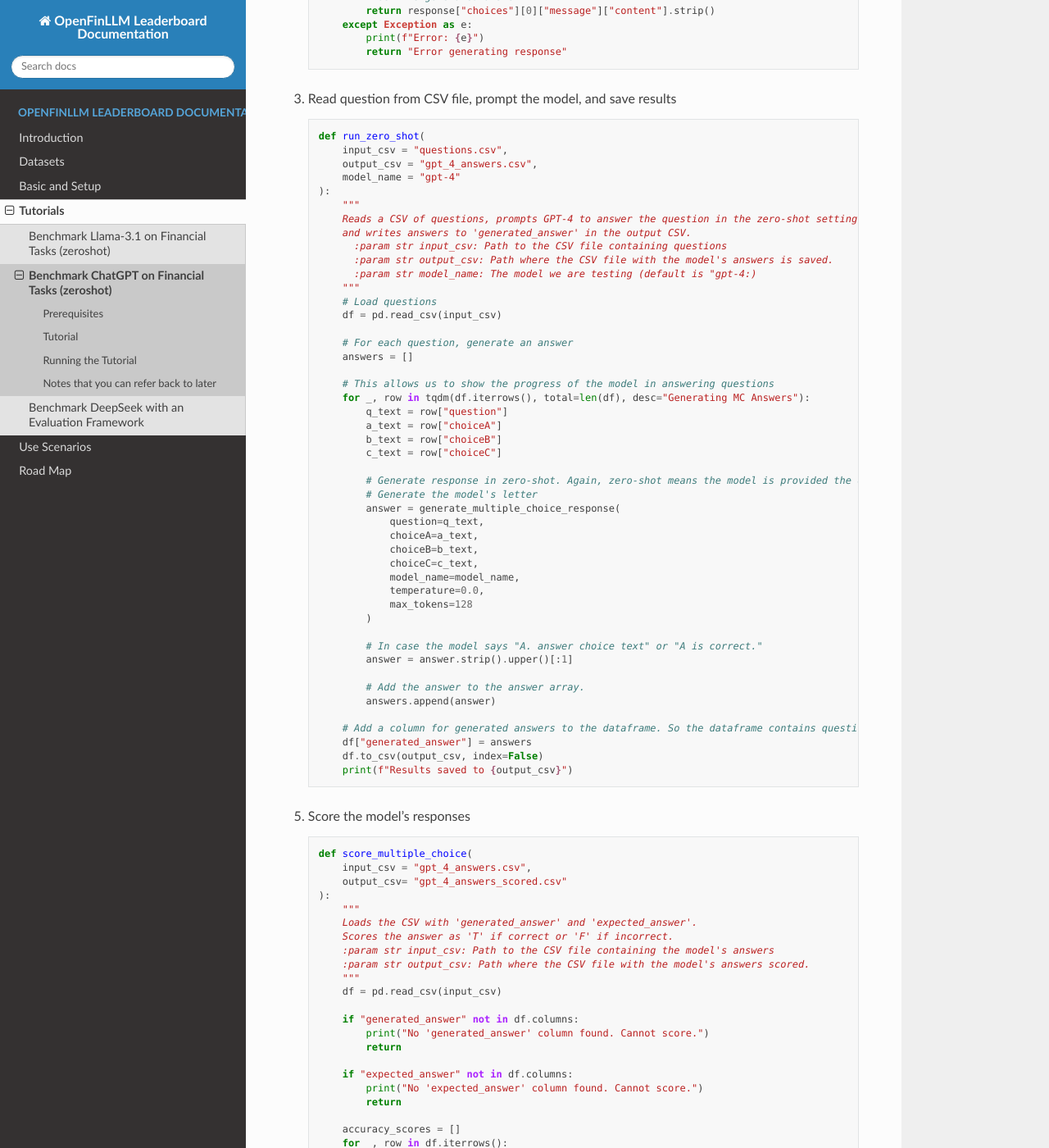
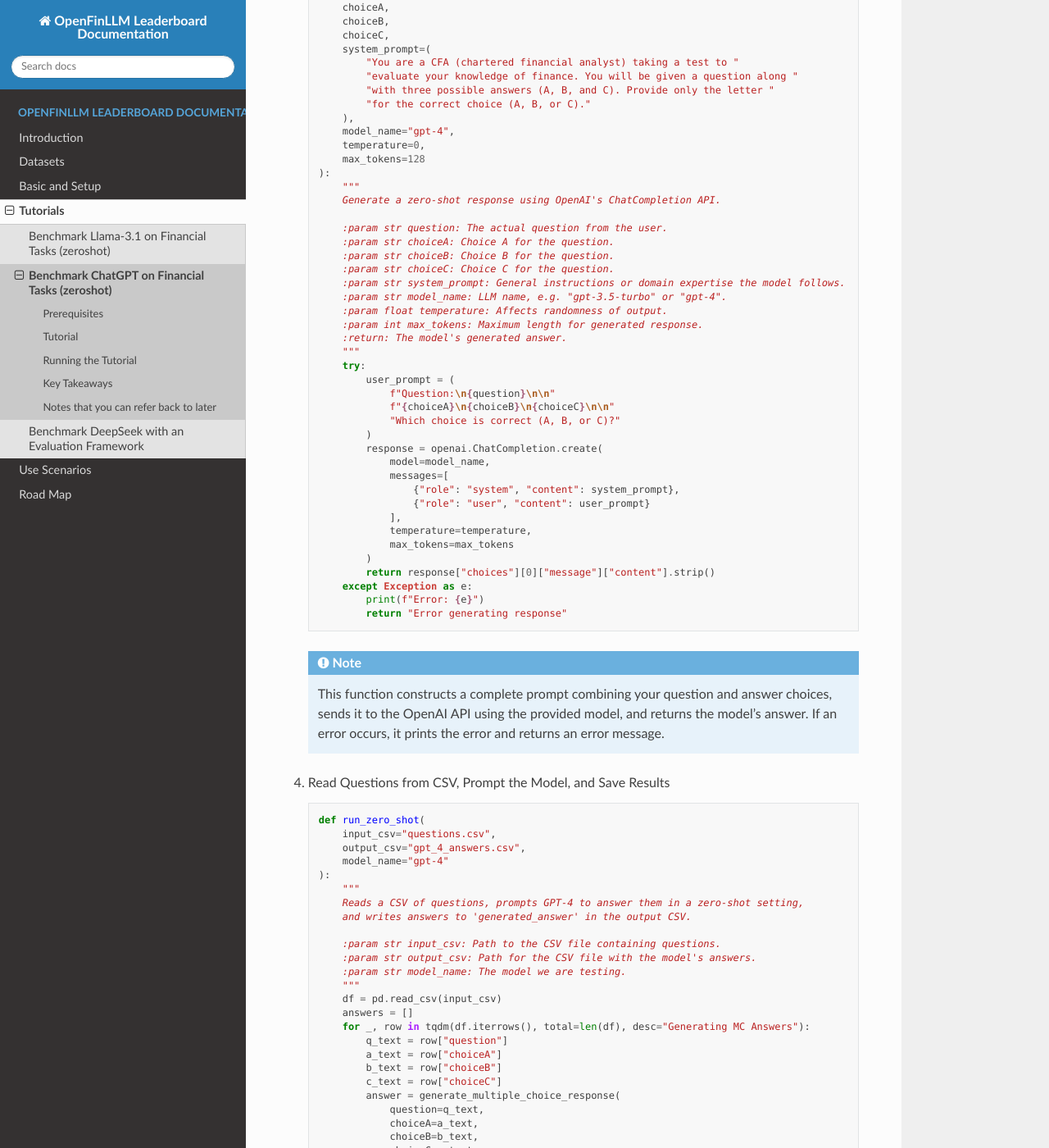
Before and after one commit to minnahuang11/FinLLM-Leaderboard, a Sphinx documentation site: the page built from docs/source/tutorials/benchmark_zeroshot_api_guide.rst, in a window 1280 px wide and 1400 px high, scrolled down 2239 px. Shown: the whole window at 82% size. Built offline with Sphinx 7.4.7 and the Read the Docs theme 3.1.0, drawn with Linux system fonts in a browser that asks for light colours; some of the changed text lies outside the part shown.

Commit message:
updated chatgpt zeroshot tutorial

```diff
--- a/docs/source/tutorials/benchmark_zeroshot_api_guide.rst
+++ b/docs/source/tutorials/benchmark_zeroshot_api_guide.rst
@@ -12,8 +15,6 @@
 
 Prerequisites
 -------------
-
-
 1. **config.json** containing your keys. For this tutorial, only ``openai_api_key`` is actually used, but you can also store other keys for future expansions:
 
    .. code-block:: json
@@ -24,9 +25,10 @@
          "together_ai_api_key": "ignored_for_this_tutorial"
        }
 
-   Only the ``openai_api_key`` is used in **this** example, but the others are loaded in case you want to integrate Mistral or LLaMA later.
+   .. note::
+      This JSON file holds your API keys. Only the ``openai_api_key`` is used here, but additional keys can be added for expanding your use to other models in the future.
 
-2. A CSV file named ``questions.csv`` with at least a ``question`` column, columns for answer choices, and a column for the expected answer. Here's an example.:
+2. A CSV file named ``questions.csv`` with at least a ``question`` column, columns for answer choices, and a column for the expected answer. Here's an example:
 
    .. list-table:: questions.csv
       :header-rows: 1
@@ -43,6 +45,9 @@
         - "C. He did not show a weighted composite of similar portfolios."
         - "A"
 
+   .. note::
+      This table provides a visual example of the CSV format required for the tutorial. Each row contains the question, three answer choices, and the expected answer.
+
 3. Install the following libraries:
 
    .. code-block:: bash
@@ -50,11 +55,13 @@
       pip install openai==0.28.0 \
                   pandas \
                   tqdm \
-                  torch \
+                  torch
+
+   .. note::
+      These commands install the OpenAI library (for API access), pandas (for CSV handling), tqdm (for displaying progress), and torch (for any PyTorch functionality).
 
 Tutorial
 --------
-
 1. Import Libraries
 
    .. code-block:: python
@@ -66,6 +73,9 @@
       import openai
       import torch
 
+   .. note::
+      This code imports all necessary libraries: `os` and `json` for file handling, `pandas` for data manipulation, `tqdm` for progress tracking, `openai` for OpenAI API interaction, and `torch` in case PyTorch functionality is needed.
+
 2. Load Keys
 
    .. code-block:: python
@@ -76,47 +86,46 @@
       # Required for OpenAI
       openai.api_key = config["openai_api_key"]
 
-2. Define a Zero-Shot Inference Function
+   .. note::
+      This snippet loads your API keys from the `config.json` file and sets the OpenAI API key to allow authenticated API calls.
+
+3. Define a Zero-Shot Inference Function
 
    .. code-block:: python
 
       def generate_multiple_choice_response(
-          prompt,
+          question,
           choiceA,
           choiceB,
-          choice C,
-          system_prompt =  (
+          choiceC,
+          system_prompt=(
               "You are a CFA (chartered financial analyst) taking a test to "
               "evaluate your knowledge of finance. You will be given a question along "
               "with three possible answers (A, B, and C). Provide only the letter "
               "for the correct choice (A, B, or C)."
-              ),
-          model_name = "gpt-4",
-          temperature = 0,
-          max_tokens = 128,
-        ):
+          ),
+          model_name="gpt-4",
+          temperature=0,
+          max_tokens=128
+      ):
           """
           Generate a zero-shot response using OpenAI's ChatCompletion API.
 
-          :param str prompt: The actual question from the user. In zero-shot, the user doesn't give any examples.
-          :param str choiceA: Choice A for the question
-          :param str choiceB: Choice B for the question
-          :param str choiceC: Choice C for the question
-          :param str system_prompt: General instructions or domain expertise the model follows
-          :param str model_name: LLM name, e.g. "gpt-3.5-turbo" or "gpt-4"
-          :param float temperature: Affects randomness of output (0.0 = effectively deterministic)
-          :param int max_tokens: Adds a cap to the length of the response the LLM can generate
-
-          Returns:
-              str: The model's generated answer
+          :param str question: The actual question from the user.
+          :param str choiceA: Choice A for the question.
+          :param str choiceB: Choice B for the question.
+          :param str choiceC: Choice C for the question.
+          :param str system_prompt: General instructions or domain expertise the model follows.
+          :param str model_name: LLM name, e.g. "gpt-3.5-turbo" or "gpt-4".
+          :param float temperature: Affects randomness of output.
+          :param int max_tokens: Maximum length for generated response.
+          :return: The model's generated answer.
           """
           try:
-              # Construct a user prompt with the question and answer choices
-              # A user prompt is the actual question while the system prompt tells the model how to behave
               user_prompt = (
-                f"Question:\n{question}\n\n"
-                f"{choiceA}\n{choiceB}\n{choiceC}\n\n"
-                "Which choice is correct (A, B, or C)?"
+                  f"Question:\n{question}\n\n"
+                  f"{choiceA}\n{choiceB}\n{choiceC}\n\n"
+                  "Which choice is correct (A, B, or C)?"
               )
               response = openai.ChatCompletion.create(
                   model=model_name,
@@ -127,43 +136,38 @@
                   temperature=temperature,
                   max_tokens=max_tokens
               )
-              # Get the generated answer
               return response["choices"][0]["message"]["content"].strip()
           except Exception as e:
               print(f"Error: {e}")
               return "Error generating response"
 
-3. Read question from CSV file, prompt the model, and save results
+   .. note::
+      This function constructs a complete prompt combining your question and answer choices, sends it to the OpenAI API using the provided model, and returns the model's answer. If an error occurs, it prints the error and returns an error message.
+
+4. Read Questions from CSV, Prompt the Model, and Save Results
 
    .. code-block:: python
 
       def run_zero_shot(
-          input_csv = "questions.csv",
-          output_csv = "gpt_4_answers.csv",
-          model_name = "gpt-4"
+          input_csv="questions.csv",
+          output_csv="gpt_4_answers.csv",
+          model_name="gpt-4"
       ):
           """
-          Reads a CSV of questions, prompts GPT-4 to answer the question in the zero-shot setting,
+          Reads a CSV of questions, prompts GPT-4 to answer them in a zero-shot setting,
           and writes answers to 'generated_answer' in the output CSV.
-            :param str input_csv: Path to the CSV file containing questions
-            :param str output_csv: Path where the CSV file with the model's answers is saved.
-            :param str model_name: The model we are testing (default is "gpt-4:)
+
+          :param str input_csv: Path to the CSV file containing questions.
+          :param str output_csv: Path for the CSV file with the model's answers.
+          :param str model_name: The model we are testing.
           """
-          # Load questions
           df = pd.read_csv(input_csv)
-
-          # For each question, generate an answer
           answers = []
-
-          # This allows us to show the progress of the model in answering questions
           for _, row in tqdm(df.iterrows(), total=len(df), desc="Generating MC Answers"):
               q_text = row["question"]
               a_text = row["choiceA"]
               b_text = row["choiceB"]
               c_text = row["choiceC"]
-
-              # Generate response in zero-shot. Again, zero-shot means the model is provided the question without any examples.
-              # Generate the model's letter
               answer = generate_multiple_choice_response(
                   question=q_text,
                   choiceA=a_text,
@@ -173,82 +177,80 @@
                   temperature=0.0,
                   max_tokens=128
               )
-
-              # In case the model says "A. answer choice text" or "A is correct."
               answer = answer.strip().upper()[:1]
-
-              # Add the answer to the answer array.
               answers.append(answer)
-
-          # Add a column for generated answers to the dataframe. So the dataframe contains questions and generated answers.
           df["generated_answer"] = answers
           df.to_csv(output_csv, index=False)
           print(f"Results saved to {output_csv}")
 
-5. Score the model's responses
+   .. note::
+      This block reads your CSV containing questions and their respective answer choices, then iterates over each row to generate an answer using the earlier function. The generated answers are saved back into a new column in a new CSV file.
+
+5. Score the Model's Responses
 
    .. code-block:: python
 
       def score_multiple_choice(
-          input_csv = "gpt_4_answers.csv",
-          output_csv= "gpt_4_answers_scored.csv"
+          input_csv="gpt_4_answers.csv",
+          output_csv="gpt_4_answers_scored.csv"
       ):
           """
-          Loads the CSV with 'generated_answer' and 'expected_answer'.
-          Scores the answer as 'T' if correct or 'F' if incorrect.
-          :param str input_csv: Path to the CSV file containing the model's answers
-          :param str output_csv: Path where the CSV file with the model's answers scored.
+          Loads the CSV with 'generated_answer' and 'expected_answer', and scores the answer as
+          'T' if correct or 'F' if incorrect.
+
+          :param str input_csv: Path to the CSV file with the model's answers.
+          :param str output_csv: Path to save the scored CSV.
           """
           df = pd.read_csv(input_csv)
-
           if "generated_answer" not in df.columns:
               print("No 'generated_answer' column found. Cannot score.")
               return
-
           if "expected_answer" not in df.columns:
               print("No 'expected_answer' column found. Cannot score.")
               return
-
           accuracy_scores = []
           for _, row in df.iterrows():
               expected = str(row["expected_answer"]).strip().upper()
               generated = str(row["generated_answer"]).strip().upper()
-
-              if generated == expected:
-                  accuracy_scores.append('T')
-              else:
-                  accuracy_scores.append('F')
-
+              accuracy_scores.append('T' if generated == expected else 'F')
           df["accuracy_score"] = accuracy_scores
           df.to_csv(output_csv, index=False)
           print(f"Scored results saved to {output_csv}")
 
-4. Run the inference and scoring
+   .. note::
+      Here, the function compares the generated answer with the expected answer from the CSV, marks each as correct ('T') or incorrect ('F'), and saves the updated scores in a new CSV file.
+
+6. Run the Inference and Scoring
 
    .. code-block:: python
 
       if __name__ == "__main__":
-            # 1. Run the multiple-choice question inference
-            run_multiple_choice(
-                input_csv="questions.csv",
-                output_csv="gpt_4_answers.csv",
-                model_name="gpt-4"
-            )
+          # 1. Run the multiple-choice question inference
+          run_zero_shot(
+              input_csv="questions.csv",
+              output_csv="gpt_4_answers.csv",
+              model_name="gpt-4"
+          )
+          # 2. Score the model responses
+          score_multiple_choice(
+              input_csv="gpt_4_answers.csv",
+              output_csv="gpt_4_answers_scored.csv"
+          )
 
-            # 2. Score the model responses
-            score_multiple_choice(
-                input_csv="gpt_4_answers.csv",
-                output_csv="gpt_4_answers_scored.csv"
-            )
+   .. note::
+      This main block executes the workflow: it first generates answers for each question, then scores these answers, saving both outputs to CSV files.
 
 Running the Tutorial
 --------------------
-
 1. Make sure ``config.json`` contains your OpenAI API key.
 2. Place your questions in ``questions.csv``.
-3. Install dependencies as above.
-4. Add all the code to one file called ``zero_shot.py``.
-5. Run ``python zero_shot.py``
+3. Install dependencies as listed above.
+4. Save all the code to one file called ``zero_shot.py``.
+5. Run ``python zero_shot.py``.
+
+Key Takeaways
+-------------
+This tutorial demonstrates how to benchmark an OpenAI model in a zero-shot setting for financial tasks. This tutoirals teaches you how to install dependencies, load API keys, process a CSV file of questions, generate responses, and score those responses. Understanding parameters such as temperature, max_tokens, and system_prompt is important for obtaining accurate results.
 
 Notes that you can refer back to later
 --------------------------------------
```
Also changed, not shown: other parts of docs/source/tutorials/benchmark_zeroshot_api_guide.rst (+3 -0 lines).
